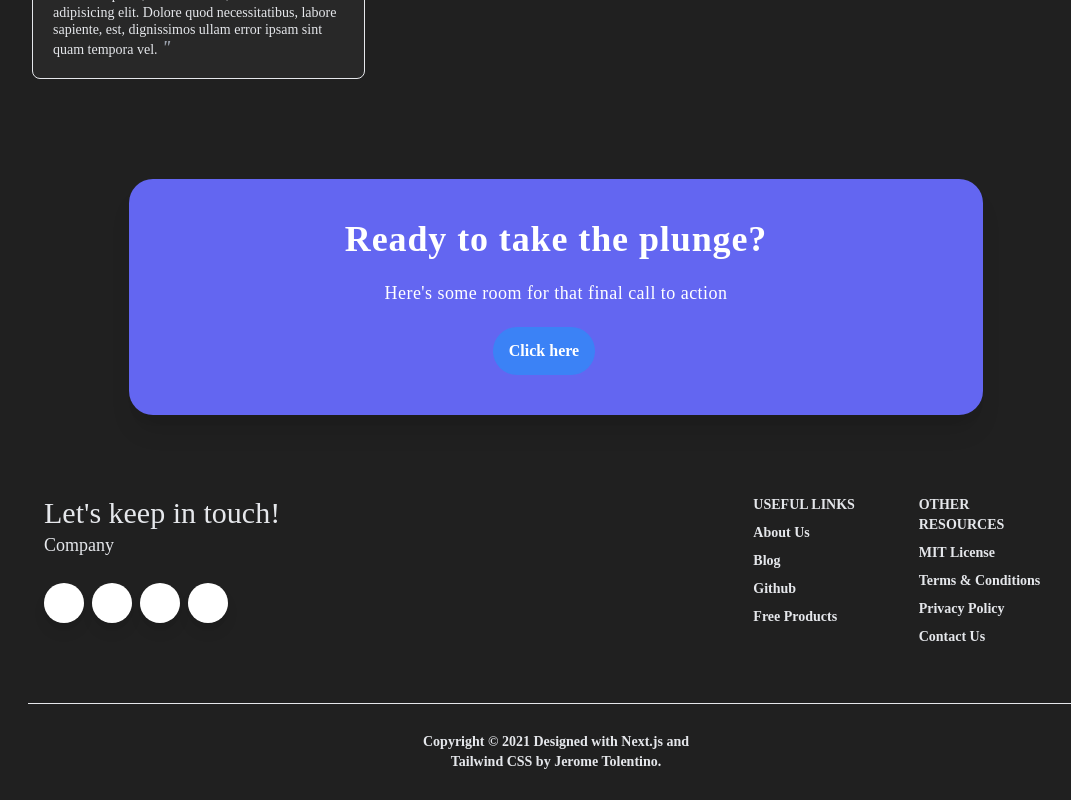
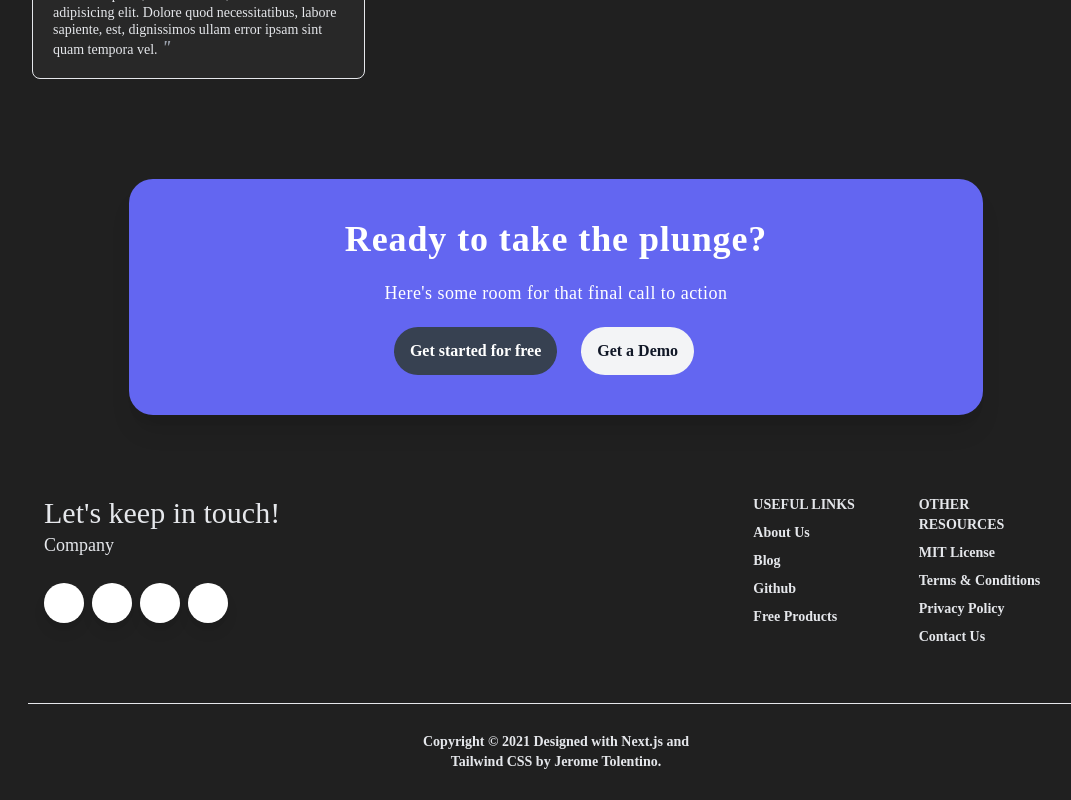
Before and after one commit to synerjay/landing-page-template-nextjs, a Next.js app: page / in a window 1280 px wide. Shown: the part 6506-7306 px from the top of the page, without its empty margins (84-1155 px from the left). Built offline with nearby package versions, Linux system fonts and the light colour scheme.

Commit message:
Added buttons

```diff
--- a/comps/Action.js
+++ b/comps/Action.js
@@ -10,12 +10,20 @@ const Action = () => {
         <h2 class='font-normal tracking-wide text-lg text-white'>
           Here's some room for that final call to action
         </h2>
-        <a
-          href=''
-          class='bg-blue-500 rounded-full font-bold text-white px-4 py-3 transition duration-300 ease-in-out hover:bg-blue-600 mr-6'
-        >
-          Click here
-        </a>
+        <div className='flex justify-center items-center'>
+          <a
+            href=''
+            class='bg-gray-700 rounded-full font-bold text-white px-4 py-3 transition duration-300 ease-in-out hover:bg-gray-600 mr-6'
+          >
+            Get started for free
+          </a>
+          <a
+            href=''
+            class='bg-gray-100 rounded-full font-bold text-gray-900 px-4 py-3 transition duration-300 ease-in-out hover:bg-gray-300 mr-6'
+          >
+            Get a Demo
+          </a>
+        </div>
       </div>
     </div>
   );
```
